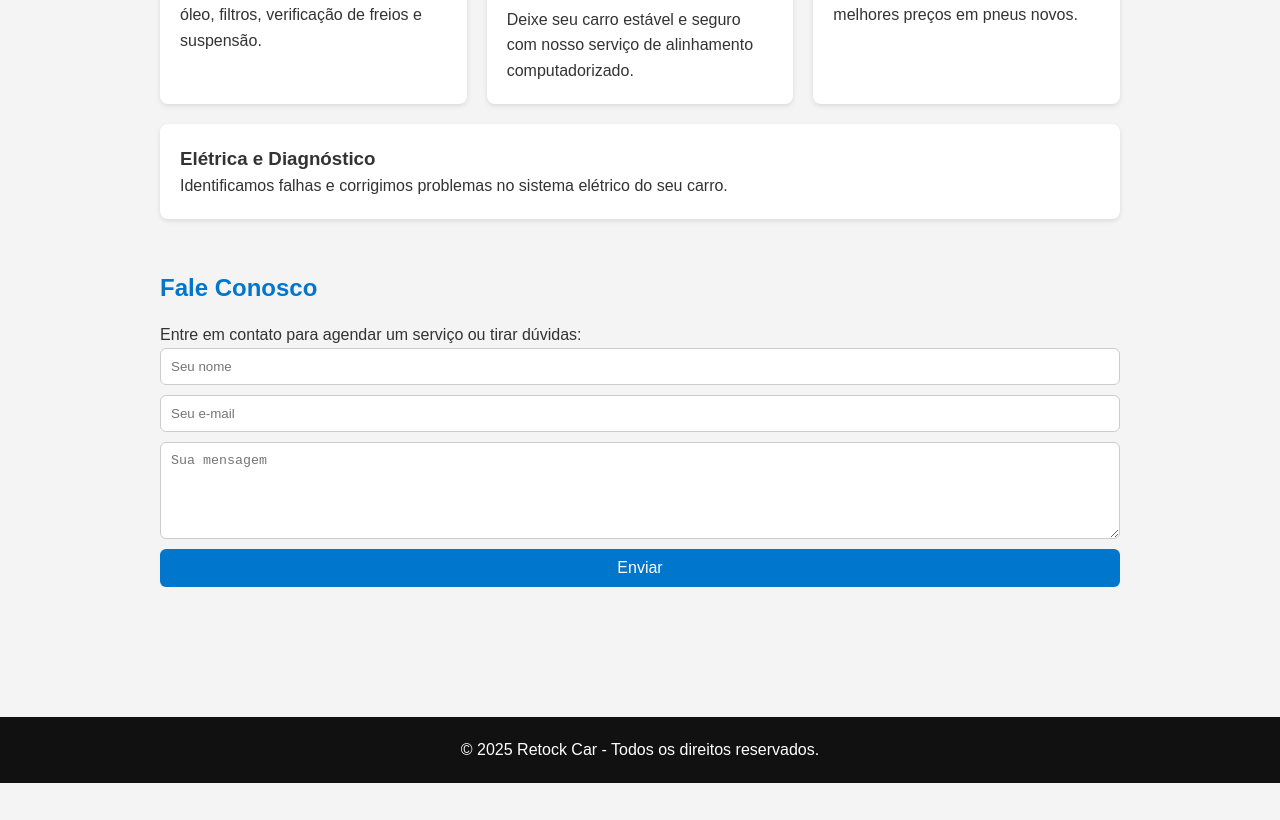
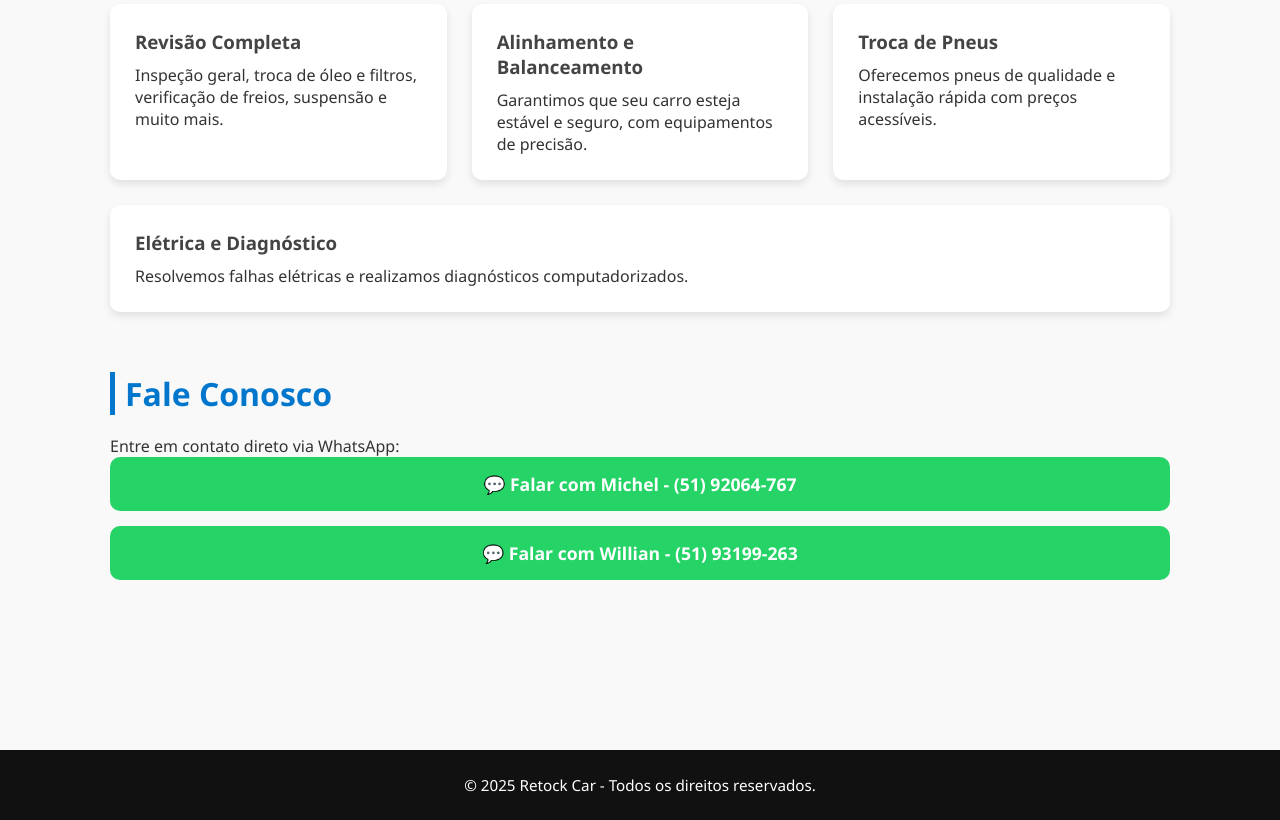
Before and after one commit to retockcar/retockcar.github.io, a plain HTML site: page index.html in a window 1280 px wide. Shown: the part 453-1273 px from the top of the page. Before the commit the page ends 1236 px from the top, so only its background shows below. Drawn offline with Linux system fonts and the light colour scheme.

Commit message:
Update 1.0 index.html

```diff
--- a/index.html
+++ b/index.html
@@ -11,82 +11,98 @@
       box-sizing: border-box;
     }
     body {
-      font-family: Arial, sans-serif;
-      background: #f4f4f4;
+      font-family: 'Segoe UI', Tahoma, Geneva, Verdana, sans-serif;
+      background: #f9f9f9;
       color: #333;
-      line-height: 1.6;
     }
+
     header {
-      background: #111;
+      background: linear-gradient(to right, #111, #222);
       color: #fff;
-      padding: 20px 0;
+      padding: 30px 0;
       text-align: center;
+      box-shadow: 0 4px 6px rgba(0,0,0,0.2);
     }
     header h1 {
+      font-size: 2.8em;
       margin-bottom: 10px;
-      font-size: 2.2em;
     }
     nav a {
-      color: #fff;
+      color: #00bfff;
       margin: 0 15px;
       text-decoration: none;
       font-weight: bold;
+      font-size: 1.1em;
     }
     nav a:hover {
-      text-decoration: underline;
+      color: #fff;
     }
+
     .container {
-      padding: 40px 20px;
-      max-width: 1000px;
+      padding: 50px 20px;
+      max-width: 1100px;
       margin: auto;
     }
+
     section {
-      margin-bottom: 50px;
+      margin-bottom: 60px;
     }
     h2 {
       color: #0077cc;
-      margin-bottom: 15px;
+      margin-bottom: 20px;
+      font-size: 2em;
+      border-left: 5px solid #0077cc;
+      padding-left: 10px;
     }
+
     .servicos {
       display: flex;
       flex-wrap: wrap;
-      gap: 20px;
+      gap: 25px;
     }
     .servico {
       background: #fff;
-      padding: 20px;
+      padding: 25px;
       flex: 1 1 300px;
-      border-radius: 8px;
-      box-shadow: 0 2px 5px rgba(0,0,0,0.1);
+      border-radius: 10px;
+      box-shadow: 0 4px 8px rgba(0,0,0,0.1);
+      transition: transform 0.2s ease;
     }
-    .contato form {
+    .servico:hover {
+      transform: translateY(-5px);
+    }
+    .servico h3 {
+      color: #444;
+      margin-bottom: 10px;
+    }
+
+    .contato .whatsapp-buttons {
       display: flex;
       flex-direction: column;
-      gap: 10px;
+      gap: 15px;
     }
-    .contato input, .contato textarea {
-      padding: 10px;
-      border: 1px solid #ccc;
-      border-radius: 6px;
+    .whatsapp-buttons a {
+      background-color: #25d366;
+      color: white;
+      padding: 15px;
+      border-radius: 10px;
+      text-decoration: none;
+      font-weight: bold;
+      font-size: 1.1em;
+      text-align: center;
+      transition: background 0.3s ease;
     }
-    .contato button {
-      background: #0077cc;
-      color: white;
-      padding: 10px;
-      border: none;
-      border-radius: 6px;
-      cursor: pointer;
-      font-size: 1em;
+    .whatsapp-buttons a:hover {
+      background-color: #1ebe57;
     }
-    .contato button:hover {
-      background: #005fa3;
-    }
+
     footer {
       background: #111;
       color: #fff;
       text-align: center;
-      padding: 20px;
-      margin-top: 40px;
+      padding: 25px;
+      margin-top: 60px;
+      font-size: 0.95em;
     }
   </style>
 </head>
@@ -103,7 +119,7 @@
   <div class="container">
     <section id="sobre">
       <h2>Sobre Nós</h2>
-      <p>A <strong>Retock Car</strong> é uma oficina especializada em manutenção e reparo automotivo, oferecendo serviços de alta qualidade, transparência e confiança. Atendemos todas as marcas e modelos com uma equipe experiente e equipamentos modernos.</p>
+      <p>A <strong>Retock Car</strong> é uma oficina especializada em manutenção automotiva, com anos de experiência no mercado. Prezamos pela qualidade, honestidade e bom atendimento. Estamos localizados em uma área de fácil acesso e contamos com equipamentos modernos e uma equipe altamente qualificada.</p>
     </section>
 
     <section id="servicos">
@@ -111,32 +127,30 @@
       <div class="servicos">
         <div class="servico">
           <h3>Revisão Completa</h3>
-          <p>Inspeção geral do veículo, troca de óleo, filtros, verificação de freios e suspensão.</p>
+          <p>Inspeção geral, troca de óleo e filtros, verificação de freios, suspensão e muito mais.</p>
         </div>
         <div class="servico">
           <h3>Alinhamento e Balanceamento</h3>
-          <p>Deixe seu carro estável e seguro com nosso serviço de alinhamento computadorizado.</p>
+          <p>Garantimos que seu carro esteja estável e seguro, com equipamentos de precisão.</p>
         </div>
         <div class="servico">
           <h3>Troca de Pneus</h3>
-          <p>Serviço rápido e seguro com os melhores preços em pneus novos.</p>
+          <p>Oferecemos pneus de qualidade e instalação rápida com preços acessíveis.</p>
         </div>
         <div class="servico">
           <h3>Elétrica e Diagnóstico</h3>
-          <p>Identificamos falhas e corrigimos problemas no sistema elétrico do seu carro.</p>
+          <p>Resolvemos falhas elétricas e realizamos diagnósticos computadorizados.</p>
         </div>
       </div>
     </section>
 
     <section id="contato" class="contato">
       <h2>Fale Conosco</h2>
-      <p>Entre em contato para agendar um serviço ou tirar dúvidas:</p>
-      <form>
-        <input type="text" name="nome" placeholder="Seu nome" required />
-        <input type="email" name="email" placeholder="Seu e-mail" required />
-        <textarea name="mensagem" rows="5" placeholder="Sua mensagem" required></textarea>
-        <button type="submit">Enviar</button>
-      </form>
+      <p>Entre em contato direto via WhatsApp:</p>
+      <div class="whatsapp-buttons">
+        <a href="https://wa.me/555192064767" target="_blank">💬 Falar com Michel - (51) 92064-767</a>
+        <a href="https://wa.me/555193199263" target="_blank">💬 Falar com Willian - (51) 93199-263</a>
+      </div>
     </section>
   </div>
 
```
